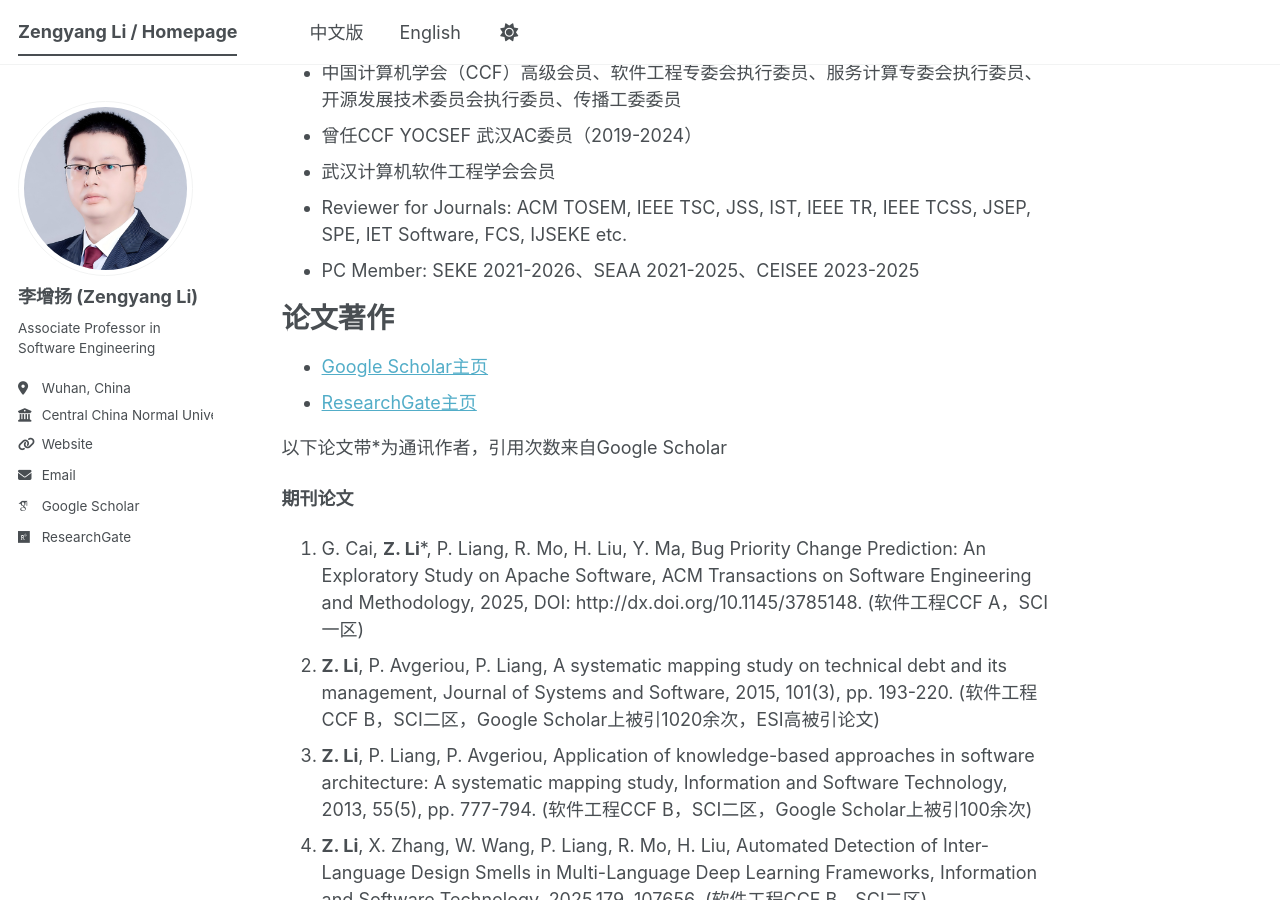
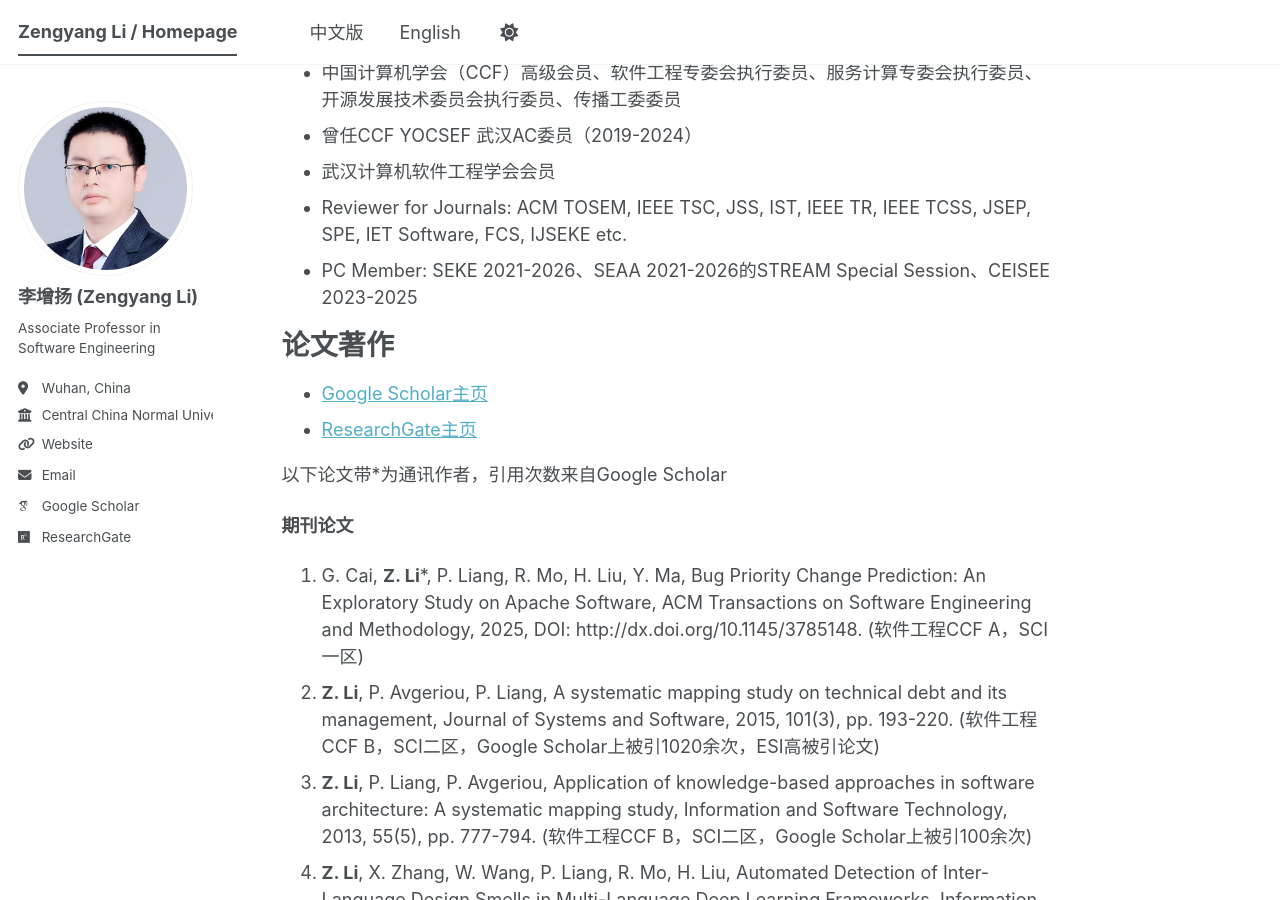
Before and after one commit to zengyang/zengyang.github.io, a Jekyll site: the page built from _pages/about.md, in a window 1280 px wide and 900 px high, scrolled down 962 px. Built offline with Jekyll 4.4.1, drawn with Linux system fonts in a browser that asks for light colours; some web fonts are replaced; a script bundle is joined from its source files by our own code; library files that are not in the unit come from our copies.

Commit message:
Update about.md

```diff
--- a/_pages/about.md
+++ b/_pages/about.md
@@ -38,7 +38,7 @@
 - 曾任CCF YOCSEF 武汉AC委员（2019-2024）
 - 武汉计算机软件工程学会会员
 - Reviewer for Journals: ACM TOSEM, IEEE TSC, JSS, IST, IEEE TR, IEEE TCSS, JSEP, SPE, IET Software, FCS, IJSEKE etc.
-- PC Member: SEKE 2021-2026、SEAA 2021-2025、CEISEE 2023-2025
+- PC Member: SEKE 2021-2026、SEAA 2021-2026的STREAM Special Session、CEISEE 2023-2025
 
 论文著作
 ======
```
